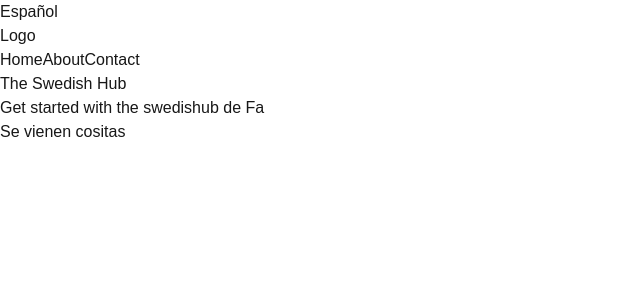
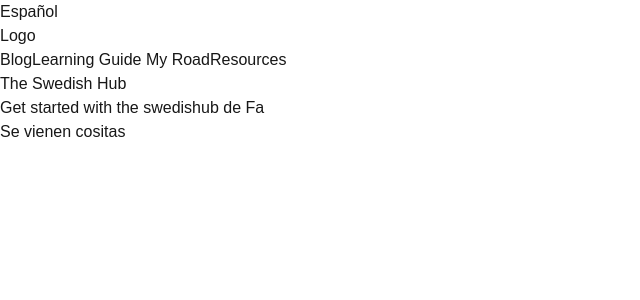
Before and after one commit to Fa01383541/SwedishHub, a Next.js app in the folder swedishhubproj/: page / in a window 1280 px wide. Shown: the top 300 px of the page, without its empty margins (0-640 px from the left). Built offline with nearby package versions, Linux system fonts and the light colour scheme.

Commit message:
Creation of diferent pages

```diff
--- /dev/null
+++ b/swedishhubproj/src/app/bluenavbar/blog.tsx
@@ -0,0 +1,5 @@
+export default function Blog() {
+    <div>
+        <h1>Blog</h1>
+    </div>
+}
--- /dev/null
+++ b/swedishhubproj/src/app/bluenavbar/learnguide.tsx
@@ -0,0 +1,5 @@
+export default function Learninguide() {
+    <div>
+        <h1>Learning Guide</h1>
+    </div>
+}
--- /dev/null
+++ b/swedishhubproj/src/app/bluenavbar/myroad.tsx
@@ -0,0 +1,5 @@
+export default function MyRoad() {
+    <div>
+        <h1>Blog</h1>
+    </div>
+}
--- /dev/null
+++ b/swedishhubproj/src/app/bluenavbar/resources.tsx
@@ -0,0 +1,5 @@
+export default function Resources() {
+    <div>
+        <h1>Resources</h1>
+    </div>
+}
--- a/swedishhubproj/src/app/page.tsx
+++ b/swedishhubproj/src/app/page.tsx
@@ -14,9 +14,10 @@ export default function Home() {
         <div className="container mx-auto flex justify-between">
           <div className="text-white">Logo</div>
           <div className="flex space-x-4">
-            <a href="#" className="text-white">Home</a>
-            <a href="#" className="text-white">About</a>
-            <a href="#" className="text-white">Contact</a>
+            <a href="/bluenavbar/blog" className="text-white">Blog</a>
+            <a href="/bluenavbar/learnguide" className="text-white">Learning Guide </a>
+            <a href="/bluenavbar/myroad" className="text-white">My Road</a>
+            <a href="/bluenavbar/resources" className="text-white">Resources</a>
           </div>
         </div>
       </nav>
```
